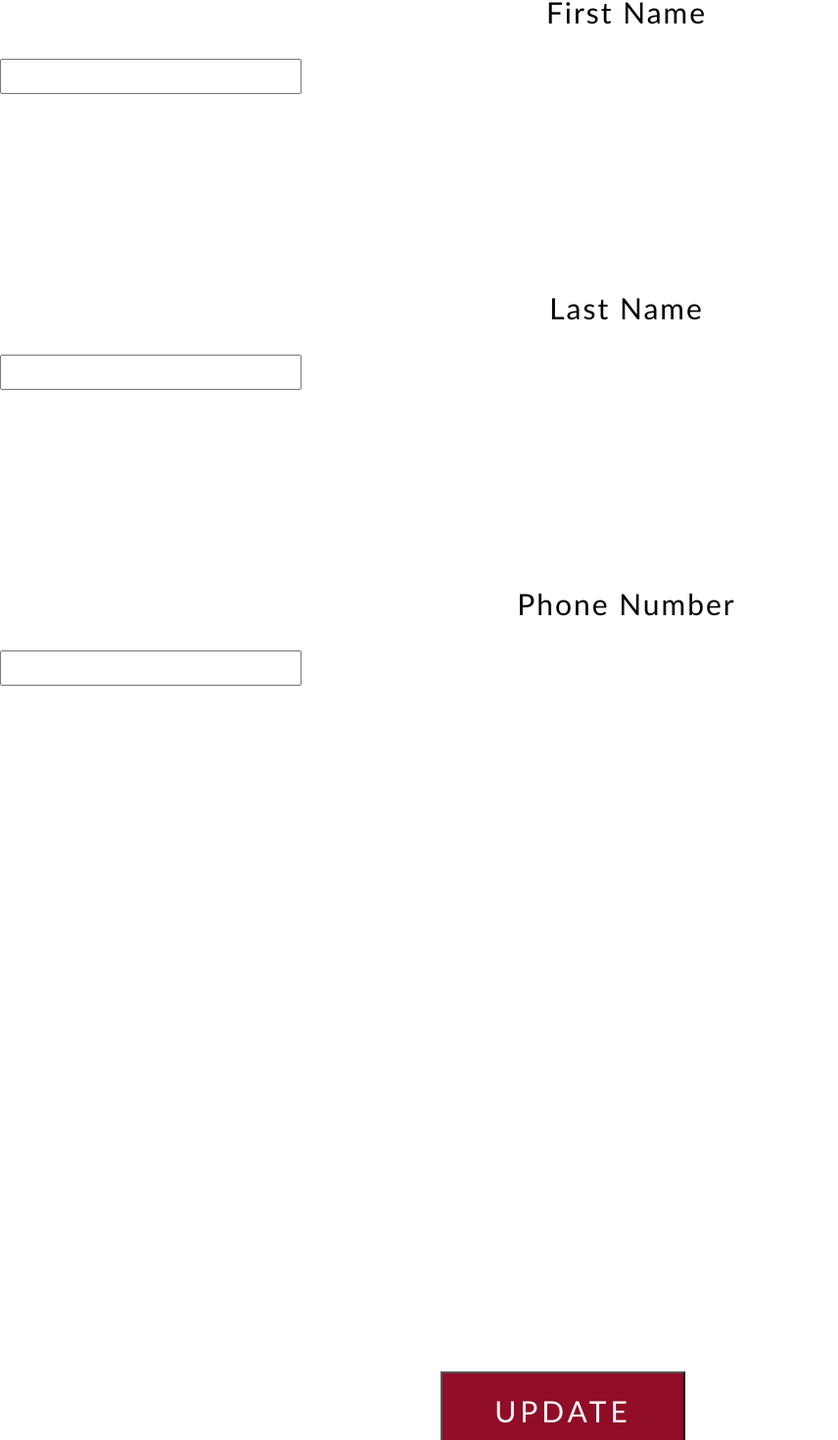
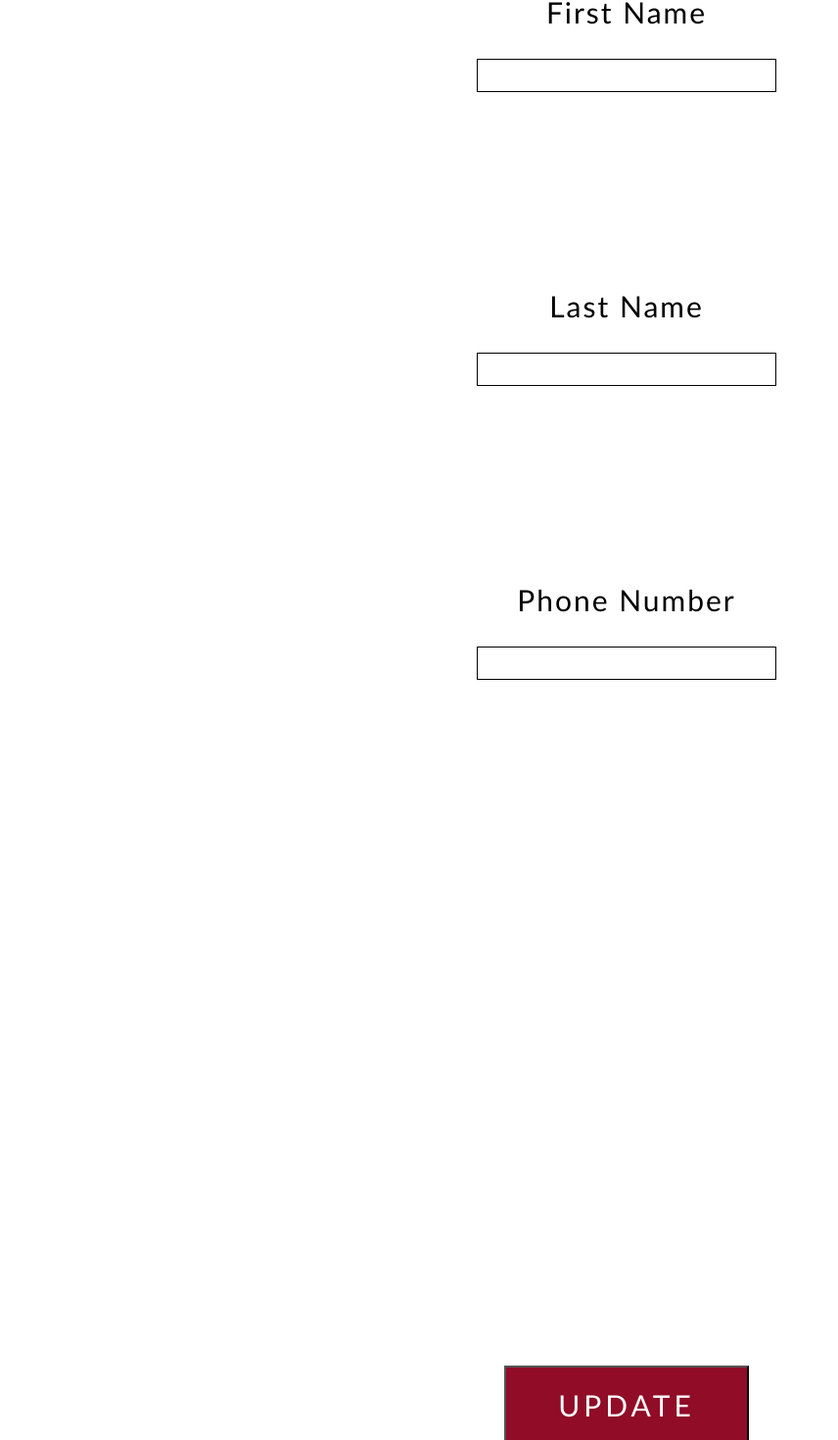
Before and after one commit to yasmina-b/wine-dine, a React (Create React App) app in the folder frontend/wine-and-dine/: page /account in a window 1280 px wide. Shown: the part 516-1986 px from the top of the page at 98% size, without its empty margins (0-856 px from the left). Built offline with nearby package versions, Linux system fonts and the light colour scheme.

Commit message:
Worked on Acount Page

```diff
--- a/frontend/wine-and-dine/src/pages/myaccountpage/MyAccountPage.css
+++ b/frontend/wine-and-dine/src/pages/myaccountpage/MyAccountPage.css
@@ -22,11 +22,12 @@
   width: 300px;
   height: 30px;
   font-size: 30px;
+  border: 1px solid black
 }
 
 .update-button {
   margin-top: 700px;
-  margin-left: 450px;
+
   padding: 20px;
   width: 250px;
   font-size: 30px;
@@ -34,3 +35,14 @@
   background-color: #900c27;
   color: white;
 }
+
+.input-box{
+  display:flex;
+  justify-content: center;
+
+}
+.updateButton{
+  display:flex;
+  justify-content: center;
+  align-items: center;
+}
--- a/frontend/wine-and-dine/src/pages/myaccountpage/MyAccountPage.js
+++ b/frontend/wine-and-dine/src/pages/myaccountpage/MyAccountPage.js
@@ -8,13 +8,22 @@ const MyAccountPage = () => {
       <Navbar></Navbar>
       <div className="account-title">MY ACCOUNT</div>
       <div className="input-alignment">
+
         <label>First Name</label>
+        <div className="input-box">
         <input className="input-design"></input>
+        </div>
         <label>Last Name</label>
+        <div className="input-box">
         <input className="input-design"></input>
+        </div>
         <label>Phone Number</label>
+        <div className="input-box">
         <input className="input-design"></input>
+        </div>
+        <div className="updateButton">
         <button className="update-button">UPDATE</button>
+        </div>
       </div>
     </div>
   );
```
